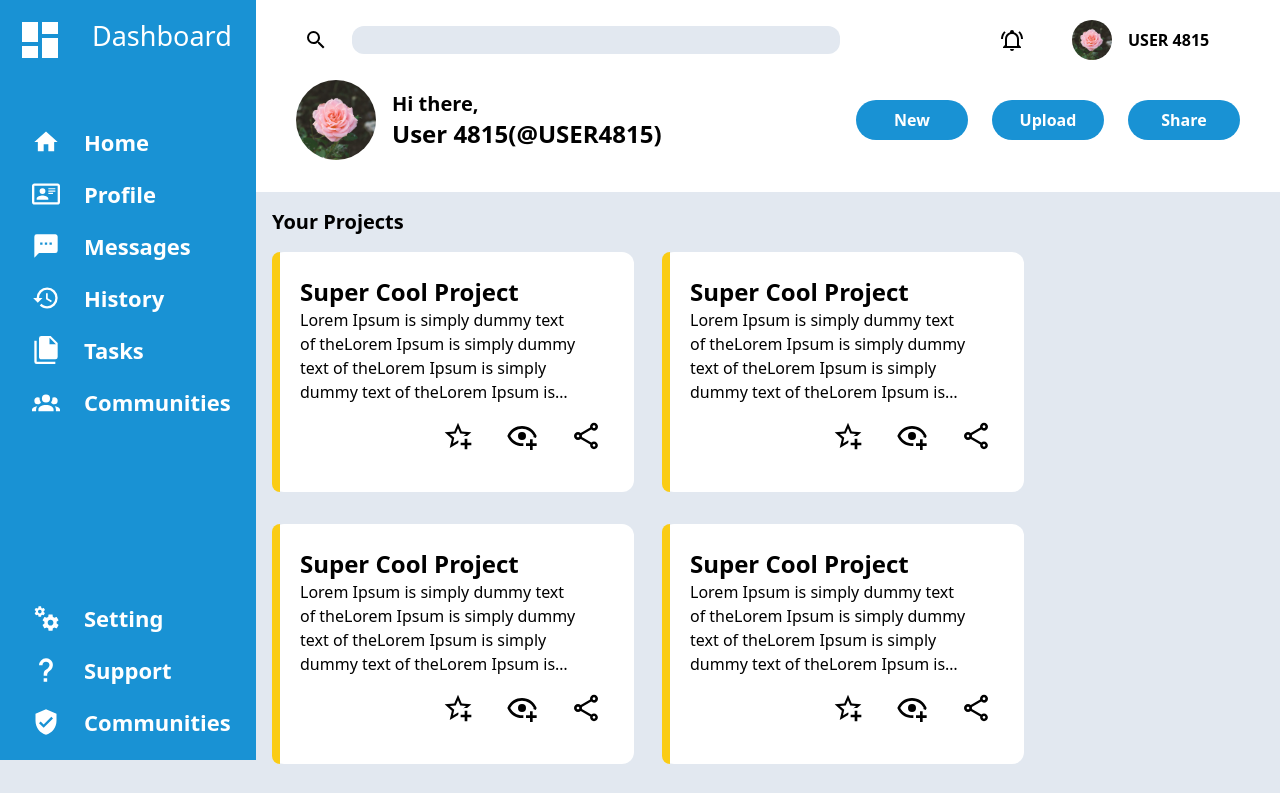
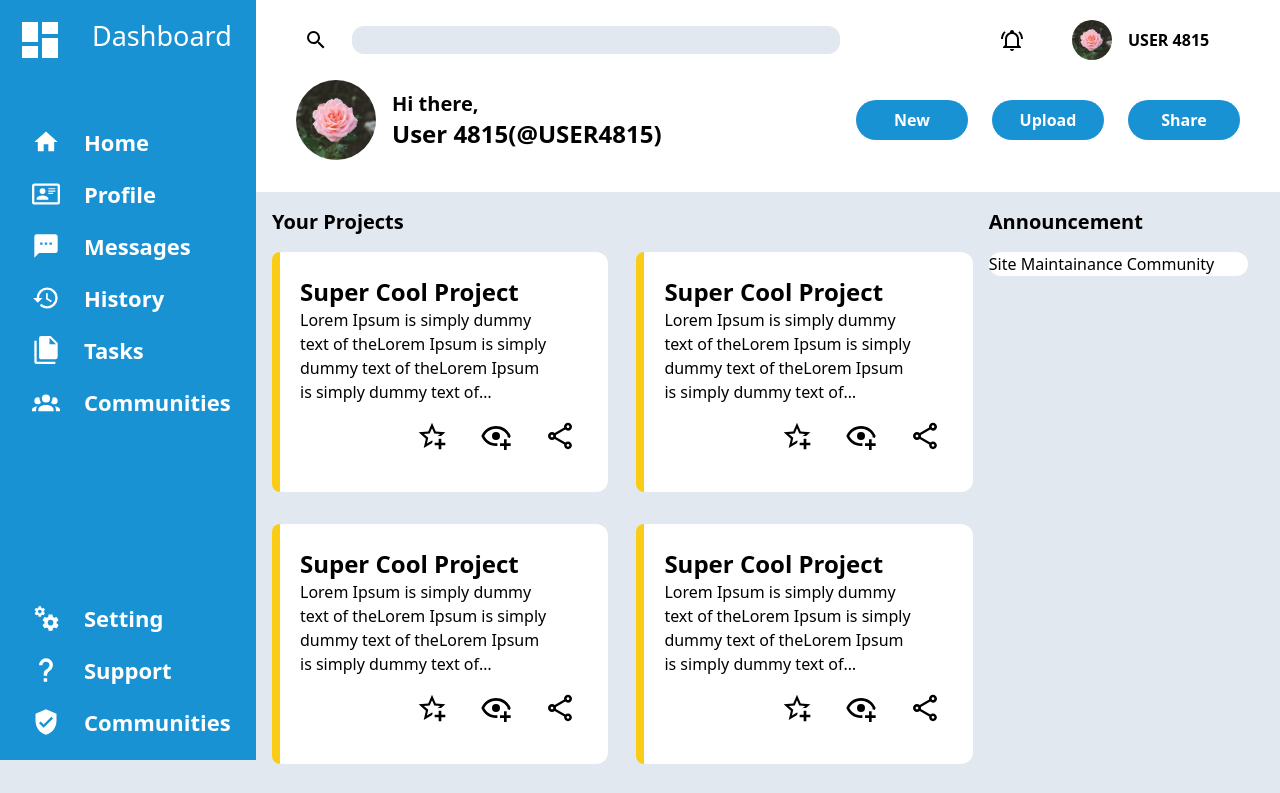
Before and after one commit to Aks4817/odin_admin_dashboard, a website: page src/index.html in a window 1280 px wide. Shown: the top 793 px of the page. Drawn offline with Linux system fonts and the light colour scheme.

Commit message:
fixed the grid to accomodate announcement

```diff
--- a/src/index.html
+++ b/src/index.html
@@ -83,8 +83,9 @@
 
             </div>
         </div>
-        <div id="project_list" class="flex flex-col w-3/4">
-            <div class="font-semibold text-xl ml-4 mt-4">Your Projects</div>
+        <div class="grid grid-rows-1 grid-cols-10">
+            <div id="project_list" class="flex flex-col col-span-7" >
+                <div class="font-semibold text-xl ml-4 mt-4 ">Your Projects</div>
                 <div class="grid grid-cols-2 gap-y-8 gap-x-7 pl-4 pt-4">
                     <div class="h-60 bg-white rounded-xl flex " >
                         <div class="h-full w-2 bg-yellow-400 rounded-l-2xl flex-none"></div>
@@ -186,6 +187,21 @@
                     <div></div>
                 </div>
             </div>
+            <div class="col-span-3 mx-4 pr-4" id="announcement&trending">
+                <div class="font-semibold text-xl  my-4">Announcement</div>
+                <div class="h-auto bg-white w-full rounded-xl">
+                    Site Maintainance
+                    Community
+                </div>
+
+                <div>
+                    <div></div>
+                </div>
+            </div>
+        </div>
+
+
+
     </div>
 
 </body>
```
Also changed, not shown: src/styles.css. Lines whose indentation alone changed are shown as unchanged.
